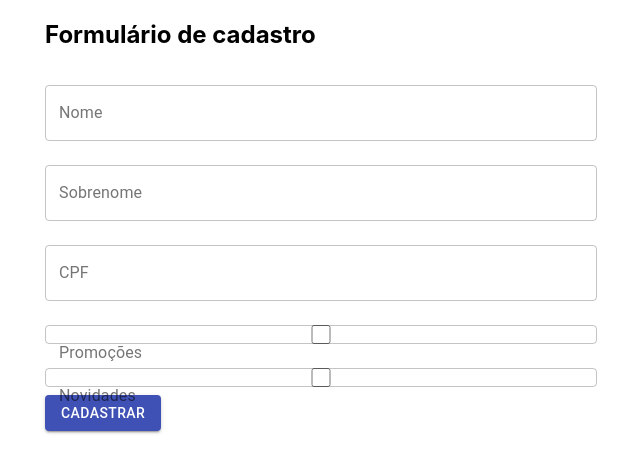
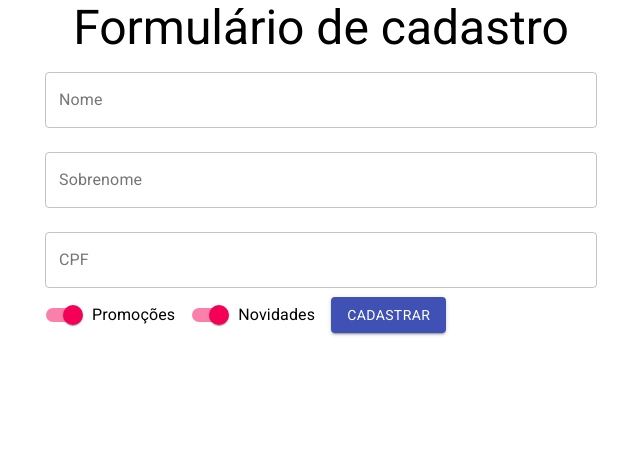
Before and after one commit to matheusmorcinek/alura-react-function-components, a React (Create React App) app in the folder projeto-atual/: page / in a window 1280 px wide. Shown: the top 472 px of the page, without its empty margins (319-959 px from the left). Built offline with nearby package versions, Linux system fonts and the light colour scheme.

Commit message:
using material ui and typography

```diff
--- a/projeto-atual/package.json
+++ b/projeto-atual/package.json
@@ -35,5 +35,8 @@
       "last 1 firefox version",
       "last 1 safari version"
     ]
+  },
+  "devDependencies": {
+    "fontsource-roboto": "^4.0.0"
   }
 }
--- a/projeto-atual/src/App.js
+++ b/projeto-atual/src/App.js
@@ -1,7 +1,8 @@
-import { Component, Fragment } from 'react';
+import { Component } from 'react';
 import './App.css';
 import FormularioCadastro from './components/FormularioCadastro/FormularioCadastro';
-import Container from '@material-ui/core/Container';
+import {Container, Typography} from '@material-ui/core';
+import 'fontsource-roboto';
 
 //class component
 class App extends Component {
@@ -10,7 +11,7 @@
     return (
       <Container component='article' maxWidth="sm">
 
-        <h1>Formulário de cadastro</h1>
+        <Typography variant='h3' align='center' component='h1' >Formulário de cadastro</Typography>
         <FormularioCadastro />
       </Container>
     );
--- a/projeto-atual/src/components/FormularioCadastro/FormularioCadastro.jsx
+++ b/projeto-atual/src/components/FormularioCadastro/FormularioCadastro.jsx
@@ -1,21 +1,39 @@
 import React from 'react';
 import { Button } from '@material-ui/core';
 import TextField from '@material-ui/core/TextField';
-import Checkbox from '@material-ui/core/Checkbox';
+import Switch from '@material-ui/core/Switch';
+import FormControlLabel from '@material-ui/core/FormControlLabel';
 
 function FormularioCadastro() {
 
     return (
         <form>
 
-            <TextField margin='normal' id="nome" label="Nome" variant="outlined" type='text' fullWidth/>
-            <TextField margin='normal' id="sobrenome" label="Sobrenome" variant="outlined" type='text' fullWidth/>
-            <TextField margin='normal' id="cpf" label="CPF" variant="outlined" type='text' fullWidth/>
-            <TextField margin='normal' id="promocoes" label="Promoções" variant="outlined" type='checkbox' fullWidth/>
-            <TextField margin='normal' id="novidades" label="Novidades" variant="outlined" type='checkbox' fullWidth/>
+            <TextField margin='normal' id="nome" label="Nome" variant="outlined" type='text' fullWidth />
+            <TextField margin='normal' id="sobrenome" label="Sobrenome" variant="outlined" type='text' fullWidth />
+            <TextField margin='normal' id="cpf" label="CPF" variant="outlined" type='text' fullWidth />
 
-            {/* <Checkbox checked={}/>
-            <Checkbox/> */}
+            <FormControlLabel
+                control={
+                    <Switch
+                        defaultChecked
+                        name="Promoções"
+                        inputProps={{ 'aria-label': 'primary checkbox' }}
+                    />
+                }
+                label="Promoções"
+            />
+
+            <FormControlLabel
+                control={
+                    <Switch
+                        defaultChecked
+                        name="Novidades"
+                        inputProps={{ 'aria-label': 'primary checkbox' }}
+                    />
+                }
+                label="Novidades"
+            />
 
             <Button color='primary' variant='contained' type='submit'>Cadastrar</Button>
         </form>
```
Also changed, not shown: 1 other file (tests, documents, lock files or other folders).
